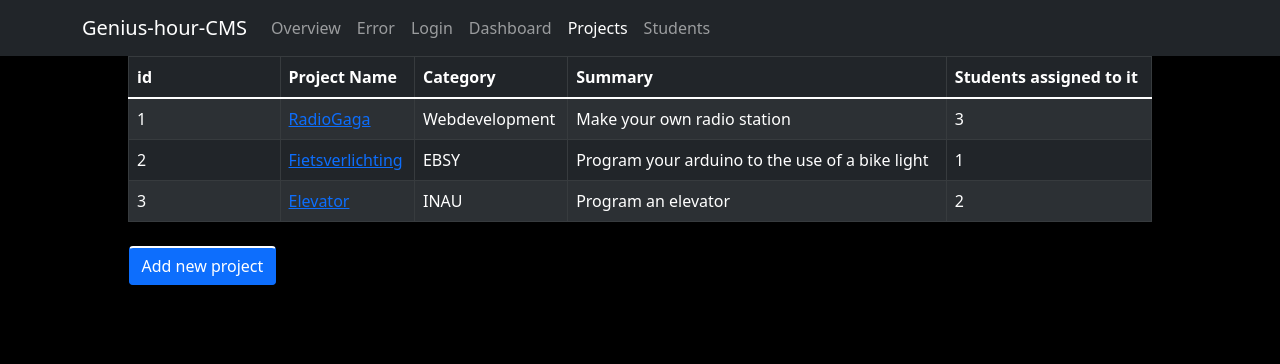
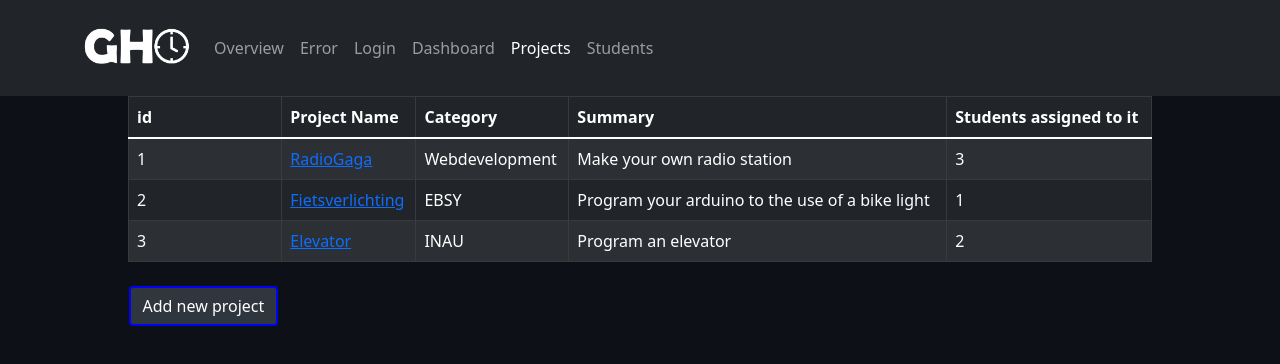
Before and after one commit to Siem-pouwels/geniushour-cms, a React (Create React App) app in the folder front-end/: page /projects in a window 1280 px wide. Shown: the top 364 px of the page. Built offline with nearby package versions, Linux system fonts and the light colour scheme; no server answers.

Commit message:
logo and sum nice styles

```diff
--- a/front-end/src/components/Css/Main.module.css
+++ b/front-end/src/components/Css/Main.module.css
@@ -1,5 +1,5 @@
 body {
-    background-color: black;
+    background-color: #0D1117;
 }
 .LoginCard {
     margin-left: auto;
--- a/front-end/src/components/Css/student.module.css
+++ b/front-end/src/components/Css/student.module.css
@@ -33,3 +33,8 @@
 .Comments {
     color: white;
 }
+
+.AddProjectBtn, .AddProjectBtn:hover, .AddProjectBtn:active, .AddProjectBtn:visited {
+    background-color: #30363D;
+    border: 2px solid blue !important;
+}
--- a/front-end/src/components/NavigationBar.js
+++ b/front-end/src/components/NavigationBar.js
@@ -2,6 +2,7 @@ import React from 'react'
 import { Link } from 'react-router-dom';
 import { Navbar, Container, Nav, NavDropdown } from 'react-bootstrap';
 import { LinkContainer } from 'react-router-bootstrap'
+import Logo from '../logo.png';
 
 
 const NavigationBar = () => {
@@ -9,7 +10,7 @@ const NavigationBar = () => {
         <Navbar variant="dark" bg="dark" expand="lg">
             <Container>
                 <LinkContainer to='/'>
-                    <Navbar.Brand>Genius-hour-CMS</Navbar.Brand>
+                    <Navbar.Brand><img src={Logo} height="70px"></img></Navbar.Brand>
                 </LinkContainer>
                 <Navbar.Toggle aria-controls="basic-navbar-nav" />
                 <Navbar.Collapse id="basic-navbar-nav">
--- a/front-end/src/components/ProjectsOverview.js
+++ b/front-end/src/components/ProjectsOverview.js
@@ -51,7 +51,7 @@ function ProjectsOverview() {
                 </tr>
             </tbody>
             <br></br>
-            <Button>Add new project</Button>
+            <Button className={classes.AddProjectBtn}>Add new project</Button>
         </Table>
 
     )
```
Also changed, not shown: front-end/src/logo.png (added).
